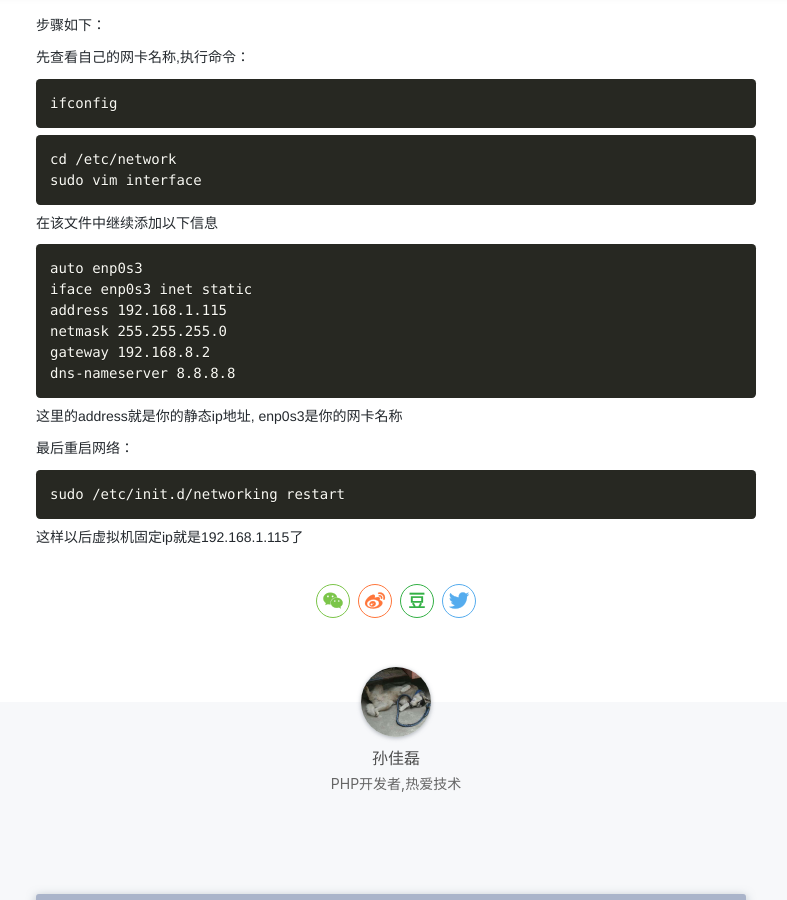
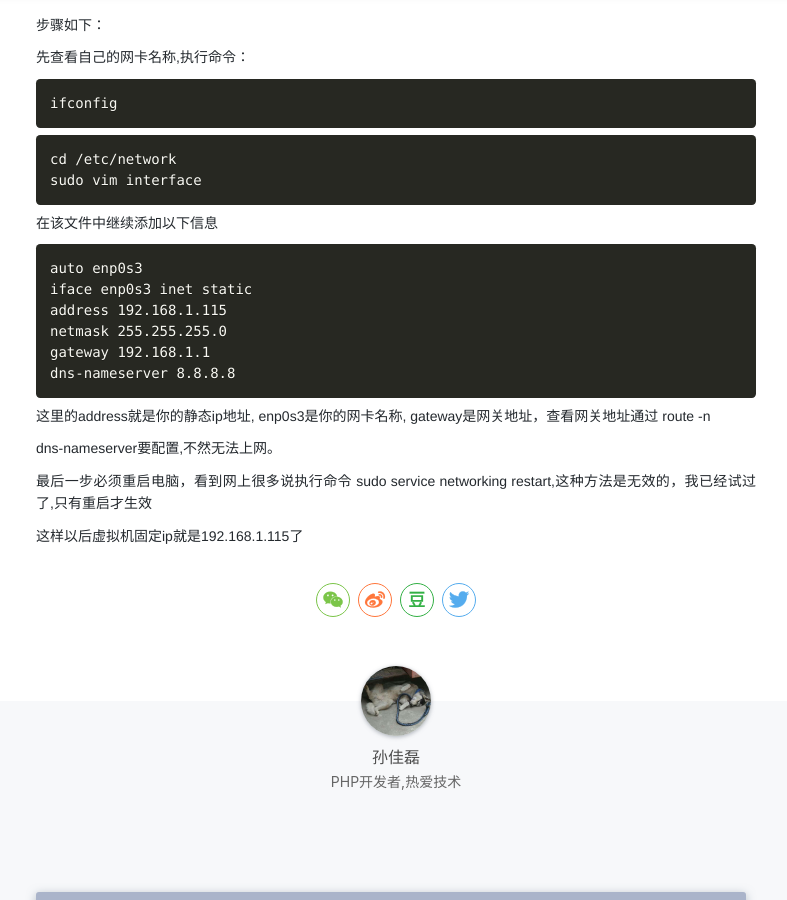
Before and after one commit to cainiaosunjialei/cainiaosunjialei.github.io, a Jekyll site: the page built from _posts/2018-6-28-ubuntu16.04设置静态ip.md, in a window 1280 px wide and 900 px high, scrolled down 487 px. Shown: the whole window, without its empty margins (244-1031 px from the left). Built offline with Jekyll 4.4.1, drawn with Linux system fonts in a browser that asks for light colours; nearby versions of some CDN libraries; a style sheet for code colours, icons or effects is not loaded.

Commit message:
修改2018-6-28博客内容

````diff
--- a/_posts/2018-6-28-ubuntu16.04设置静态ip.md
+++ b/_posts/2018-6-28-ubuntu16.04设置静态ip.md
@@ -27,14 +27,13 @@ auto enp0s3
 iface enp0s3 inet static
 address 192.168.1.115
 netmask 255.255.255.0
-gateway 192.168.8.2
+gateway 192.168.1.1
 dns-nameserver 8.8.8.8
 ```
-这里的address就是你的静态ip地址, enp0s3是你的网卡名称
+这里的address就是你的静态ip地址, enp0s3是你的网卡名称, gateway是网关地址，查看网关地址通过 route -n
 
-最后重启网络：
-```linux
-sudo /etc/init.d/networking restart
-```
+dns-nameserver要配置,不然无法上网。
+
+最后一步必须重启电脑，看到网上很多说执行命令 sudo service networking restart,这种方法是无效的，我已经试过了,只有重启才生效
 
 这样以后虚拟机固定ip就是192.168.1.115了
````
